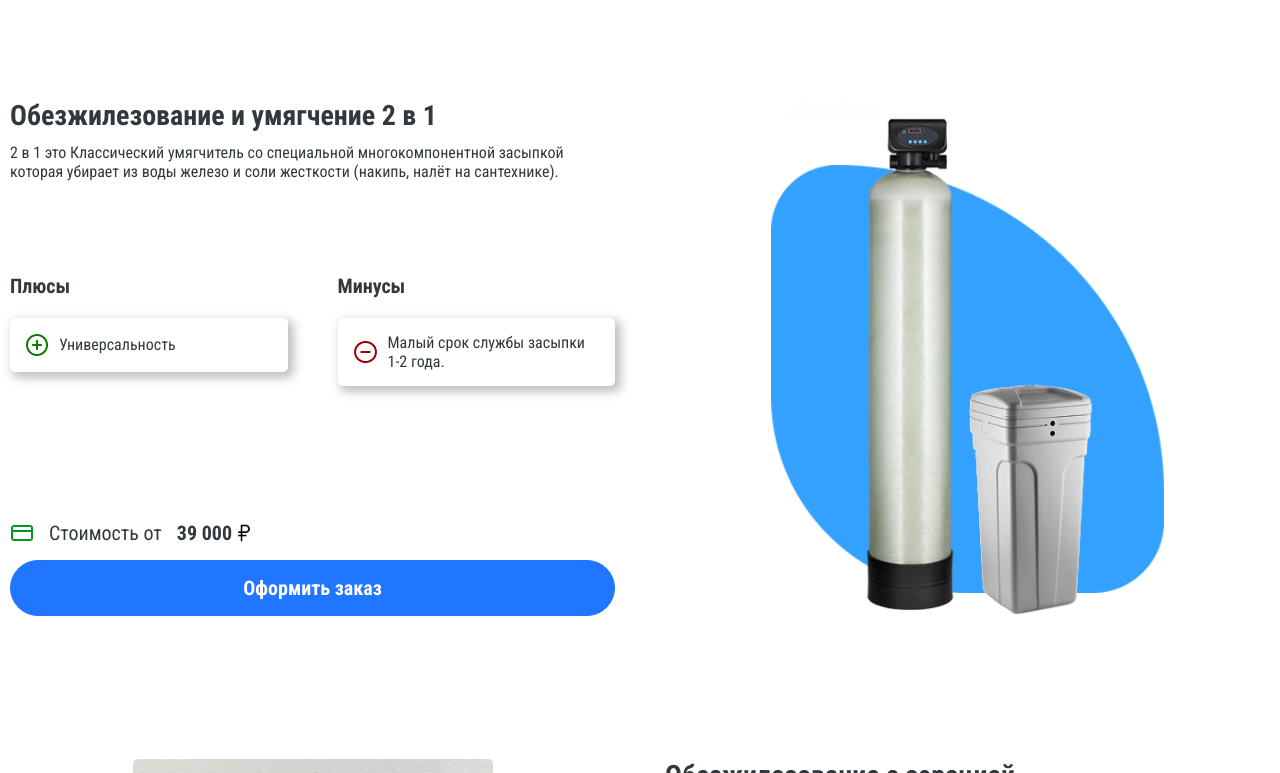
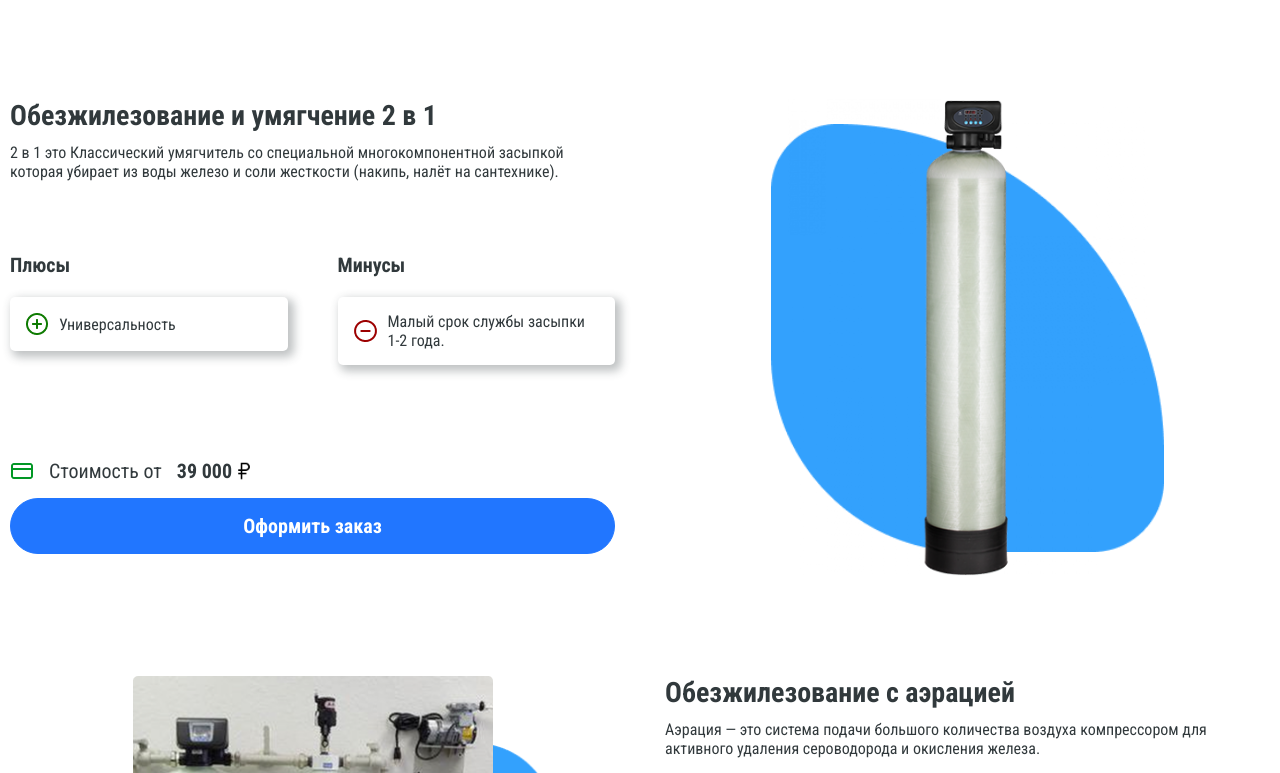
Before and after one commit to Fryaner/makrus, a Vue app: page / in a window 1280 px wide. Shown: the part 1167-1940 px from the top of the page. Built offline with nearby package versions, Linux system fonts and the light colour scheme.

Commit message:
Временно

```diff
--- a/src/components/typesDefangers/index.vue
+++ b/src/components/typesDefangers/index.vue
@@ -36,7 +36,7 @@ import Title from '@/components/title/index.vue'
             </div>
             <div class="defangers-2">
                 <div class="defangers-2__image">
-                    <img src="@/assets/images/image2.png" alt=""/>
+                    <img src="@/assets/images/image1.png" alt=""/>
                 </div>
                     <div class="defangers__main">
                         <h3 class="defangers__title">Обезжилезование и умягчение 2 в 1</h3>
```
Also changed, not shown: src/assets/images/Image2.png (deleted).
